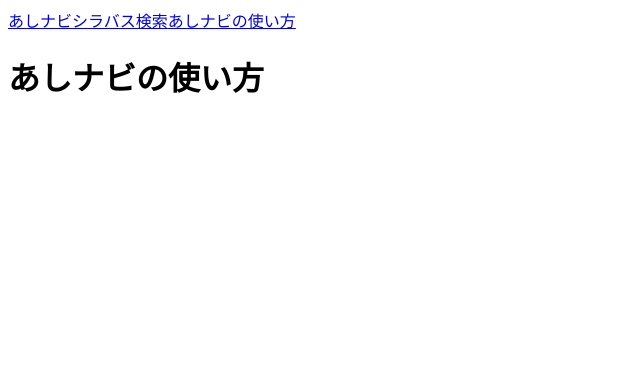
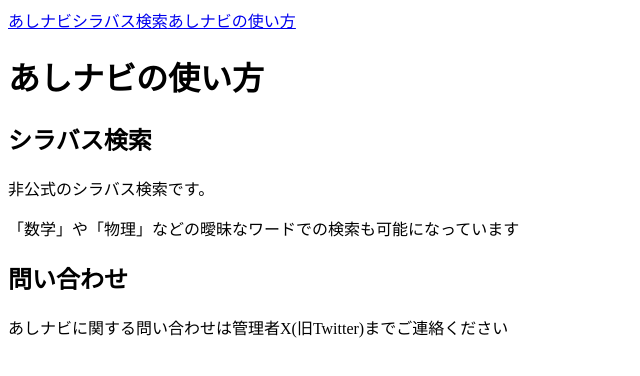
Before and after one commit to kappy0713/AUinfo, a Next.js app: page /about in a window 1280 px wide. Shown: the top 376 px of the page, without its empty margins (0-640 px from the left). Built offline with nearby package versions, Linux system fonts and the light colour scheme.

Commit message:
aboutUpdate

```diff
--- a/src/pages/about.jsx
+++ b/src/pages/about.jsx
@@ -9,6 +9,11 @@ export default function About() {
               <Link href="/about">あしナビの使い方</Link>
           </header>
           <h1>あしナビの使い方</h1>
+          <h2>シラバス検索</h2>
+            <p>非公式のシラバス検索です。</p>
+            <p>「数学」や「物理」などの曖昧なワードでの検索も可能になっています</p>
+          <h2>問い合わせ</h2>
+            <p>あしナビに関する問い合わせは管理者X(旧Twitter)までご連絡ください</p>
         </div>
     );
 }
```
